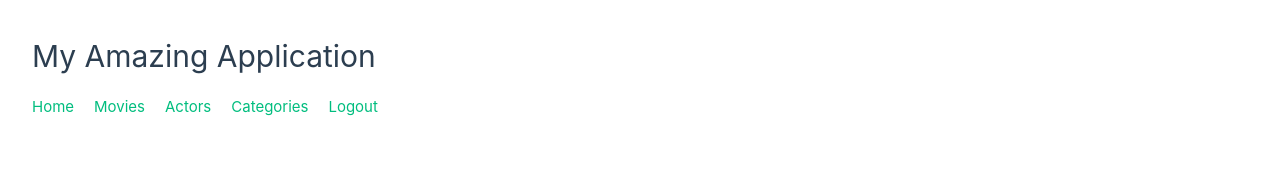
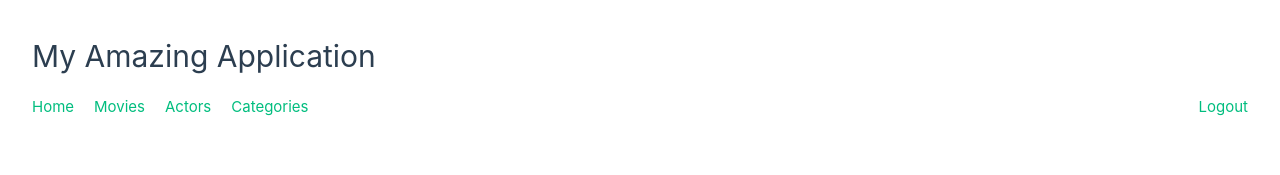
Before and after one commit to julesbsz/vue-app, a Vue app: page /login in a window 1280 px wide. Shown: the top 175 px of the page. Built offline with nearby package versions, Linux system fonts and the light colour scheme; sample sign-in values are in the browser's storage.

Commit message:
wip: display email adresse

```diff
--- a/package.json
+++ b/package.json
@@ -8,6 +8,7 @@
     "preview": "vite preview"
   },
   "dependencies": {
+    "moment": "^2.29.4",
     "vue": "^3.3.4",
     "vue-router": "^4.2.5"
   },
--- a/src/App.vue
+++ b/src/App.vue
@@ -10,11 +10,15 @@ onMounted(() => {
 <template>
 	<h1>My Amazing Application</h1>
 	<nav v-if="token">
-		<router-link to="/">Home</router-link>
-		<router-link to="/movies">Movies</router-link>
-		<router-link to="/actors">Actors</router-link>
-		<router-link to="/categories">Categories</router-link>
-		<router-link to="/logout">Logout</router-link>
+		<div>
+			<router-link to="/">Home</router-link>
+			<router-link to="/movies">Movies</router-link>
+			<router-link to="/actors">Actors</router-link>
+			<router-link to="/categories">Categories</router-link>
+		</div>
+		<div>
+			<router-link to="/logout">Logout</router-link>
+		</div>
 	</nav>
 	<nav v-else>
 		<router-link to="/login">Login</router-link>
@@ -26,8 +30,14 @@ onMounted(() => {
 <style scoped>
 nav {
 	display: flex;
-	gap: 20px;
 	margin-bottom: 50px;
 	margin-top: 15px;
+	justify-content: space-between;
+}
+
+nav div {
+	display: flex;
+	gap: 20px;
+	align-items: center;
 }
 </style>
--- a/src/views/Login.vue
+++ b/src/views/Login.vue
@@ -30,7 +30,7 @@ const handleLogin = () => {
 	request.then((response) => {
 		if (response.status === 200) {
 			response.json().then((data) => {
-				console.log("login request data.token:", data.token);
+				console.log("login request data.token:", data);
 				localStorage.setItem("token", data.token);
 				window.location.href = "/";
 			});
--- a/src/views/MovieDetails.vue
+++ b/src/views/MovieDetails.vue
@@ -1,57 +1,57 @@
 <script setup>
-import { ref, onMounted } from 'vue'
-import { useRoute } from 'vue-router'
-import Card from '../components/Card.vue';
+import { ref, onMounted } from "vue";
+import { useRoute } from "vue-router";
+import moment from "moment";
+import Card from "../components/Card.vue";
 
-const router = useRoute()
-const movie = ref(null)
+const router = useRoute();
+const movie = ref(null);
 
 onMounted(async () => {
-    const usertoken = localStorage.getItem('token')
+	const usertoken = localStorage.getItem("token");
 
 	if (!usertoken) {
-        return window.location.href = '/login'
+		return (window.location.href = "/login");
 	} else {
-        console.log('User token:', usertoken)
+		console.log("User token:", usertoken);
 	}
 
-    const response = await fetch('http://127.0.0.1:8000/api/movies/' + router.params.id, {
+	const response = await fetch("http://127.0.0.1:8000/api/movies/" + router.params.id, {
 		headers: {
-            'Content-Type': 'application/json',
-            'Accept': 'application/json',
-            'Authorization': 'Bearer ' + usertoken
-        }
-    })
+			"Content-Type": "application/json",
+			Accept: "application/json",
+			Authorization: "Bearer " + usertoken,
+		},
+	});
 
 	if (response.ok) {
-        const movieData = await response.json()
-        movie.value = movieData
-        console.log('Movie:', movieData)
+		const movieData = await response.json();
+		movie.value = movieData;
+		console.log("Movie:", movieData);
 	} else if (response.status === 401) {
-        localStorage.removeItem('token')
-        window.location.href = '/login'
+		localStorage.removeItem("token");
+		window.location.href = "/login";
 	} else {
-        throw ('Error while fetching movies')
+		throw "Error while fetching movies";
 	}
-})
+});
 </script>
 
 <template>
 	<main v-if="movie">
-        <img src="https://source.unsplash.com/random/300x400/?movie" :alt="movie.title">
+		<img src="https://source.unsplash.com/random/300x400/?movie" :alt="movie.title" />
 		<h2>{{ movie.title }}</h2>
 		<p>Description: {{ movie.description }}</p>
-        <p>Release Date: {{ movie.releaseDate }}</p>
+		<p>Release Date: {{ moment(movie.releaseDate).format("LLLL") }}</p>
+		<p>Released : {{ moment().diff(moment(movie.releaseDate), "hours") }} hours ago</p>
 		<p>Duration: {{ movie.duration }} minutes</p>
 
 		<template v-if="movie.actors">
 			<h3>Actor(s)</h3>
 			<div class="row">
-                <Card v-for="actor in movie.actors" :title="actor.firstName"
-                    image="https://source.unsplash.com/random/300x400/?human" type="actors" :id="actor.id" />
+				<Card v-for="actor in movie.actors" :title="actor.firstName" image="https://source.unsplash.com/random/300x400/?human" type="actors" :id="actor.id" />
 			</div>
 		</template>
-
 
 		<router-link to="/">Back</router-link>
 	</main>
@@ -71,6 +71,7 @@ img {
 	height: 400px;
 	object-fit: cover;
 	margin-bottom: 20px;
+	border-radius: 10px;
 }
 
 h2 {
```
Also changed, not shown: 1 other file (tests, documents, lock files or other folders). Lines whose indentation alone changed are shown as unchanged.
